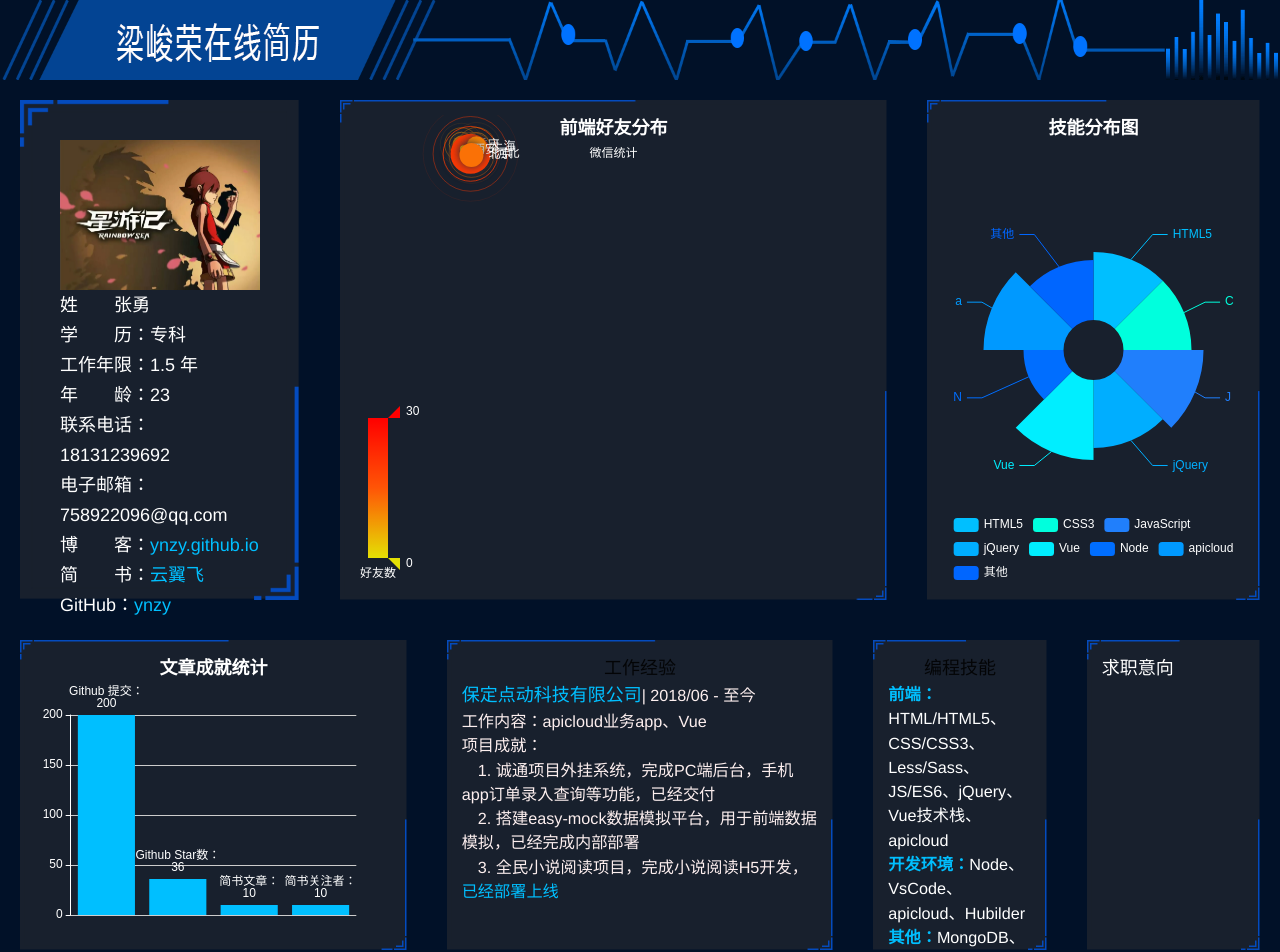
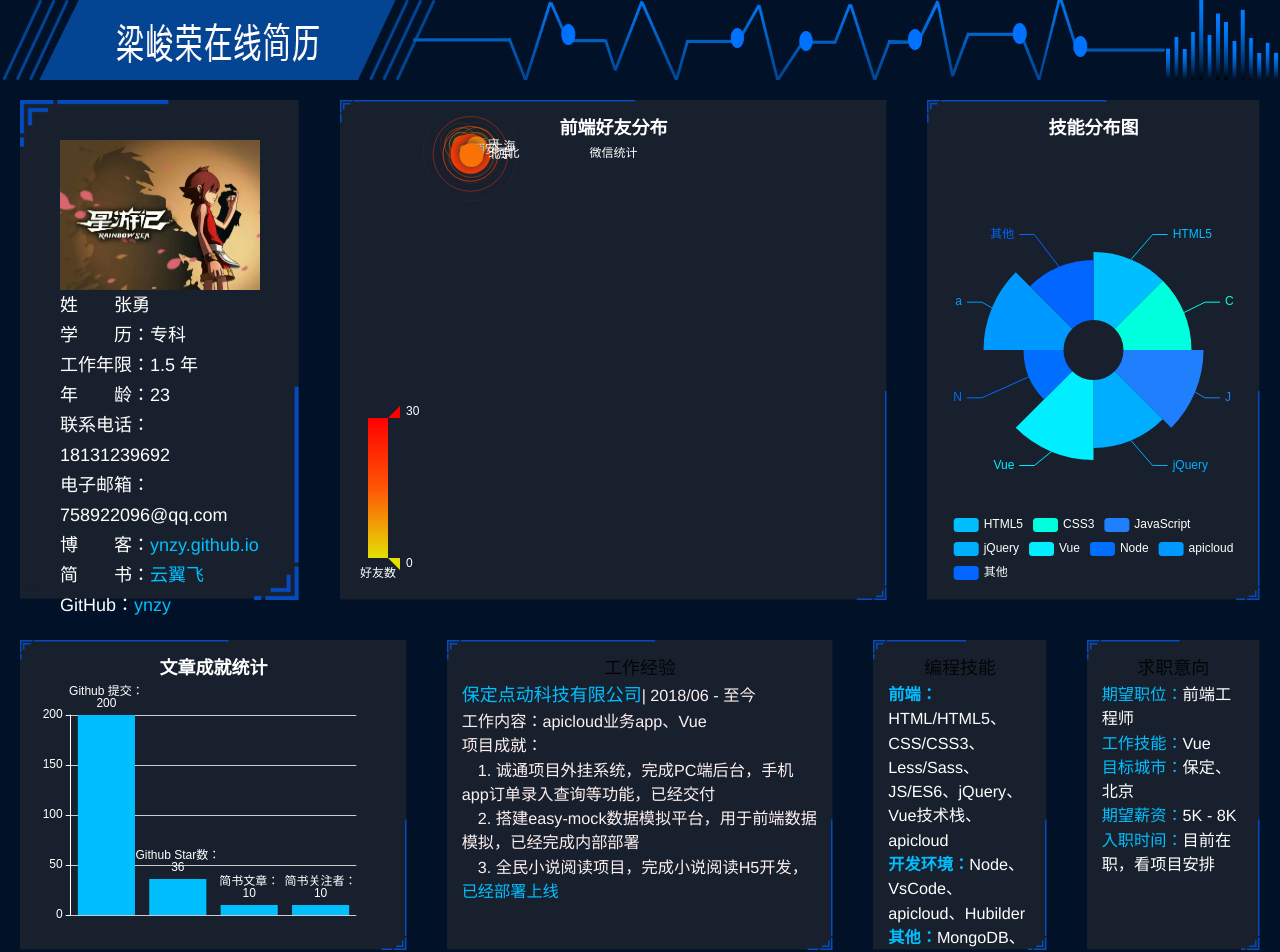
Before and after one commit to ynzy/vue_echart_CurriculumVitae, a Vue app: page / in a window 1280 px wide. Shown: the top 952 px of the page. Built offline with nearby package versions, Linux system fonts and the light colour scheme.

Commit message:
求职意向

```diff
--- a/src/components/JobIntention.vue
+++ b/src/components/JobIntention.vue
@@ -1,18 +1,32 @@
 <!-- 求职意向 -->
 <template>
-  <div :class="JobIntention">求职意向</div>
+  <div :class="JobIntention">
+    <h3 class="text-center">求职意向</h3>
+    <p class="text-small"><span class="font-bold">期望职位：</span>前端工程师</p>
+    <p class="text-small"><span class="font-bold">工作技能：</span>Vue</p>
+    <p class="text-small"><span class="font-bold">目标城市：</span>保定、北京</p>
+    <p class="text-small"><span class="font-bold">期望薪资：</span>5K - 8K</p>
+    <p class="text-small"><span class="font-bold">入职时间：</span>目前在职，看项目安排</p>
+  </div>
 </template>
 
 <script>
 export default {
   data () {
     return {
-      JobIntention: 'JobIntention'
+      JobIntention: 'JobIntention',
+       curWidth: 0
     };
   },
   computed: {},
 
   methods: {},
+  beforeMount() {
+    this.curWidth = document.documentElement.clientWidth || document.body.clientWidth;
+    if(this.curWidth < 1000) {
+      this.JobIntention = "part-sevev-responsive"
+    }
+  },
   components: {}
 
 }
@@ -26,4 +40,20 @@ export default {
   border-image: url("~@/./assets/img/border_image.png") 30 30 stretch;
   background: #18202d;
 }
+.part-sevev-responsive {
+  width: 100%;
+  border: 40px solid transparent;
+  border-image: url("~@/./assets/img/border_image.png") 30 30 stretch;
+  background: #18202d;
+}
+.text-center {
+  text-align: center;
+}
+.text-small {
+  font-size: .9em;
+}
+.font-bold {
+  text-align: center;
+  color: deepskyblue;
+}
 </style>
```
